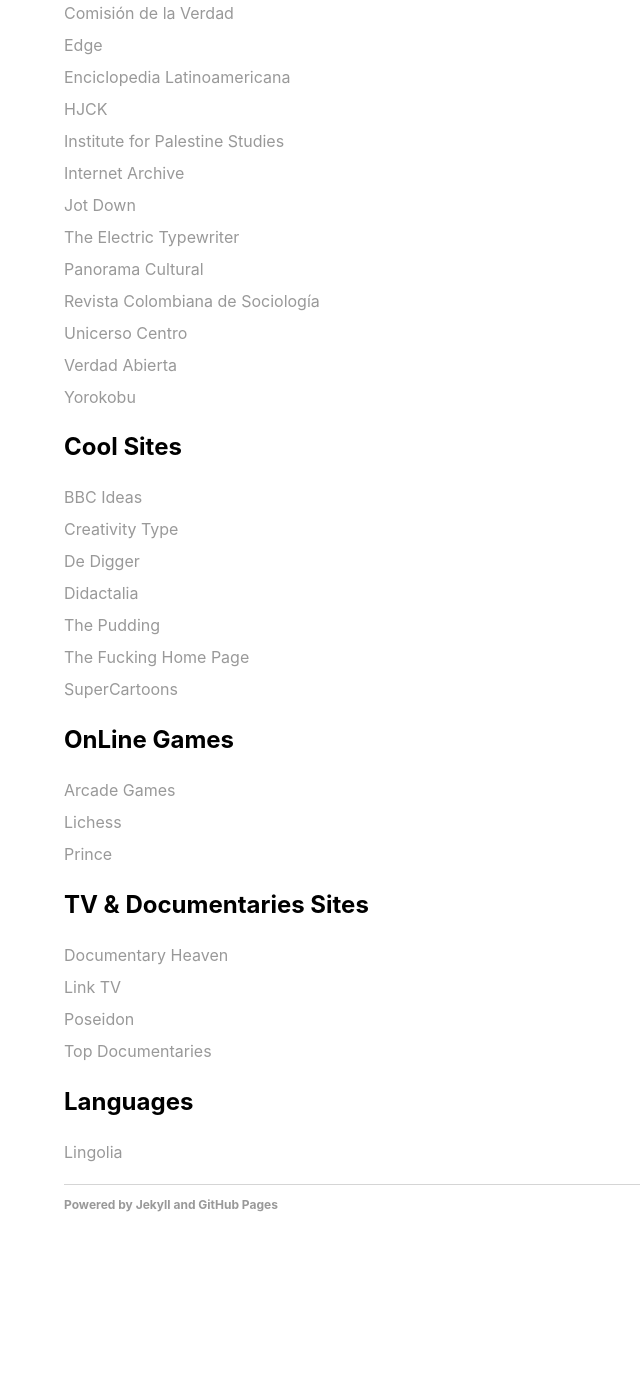
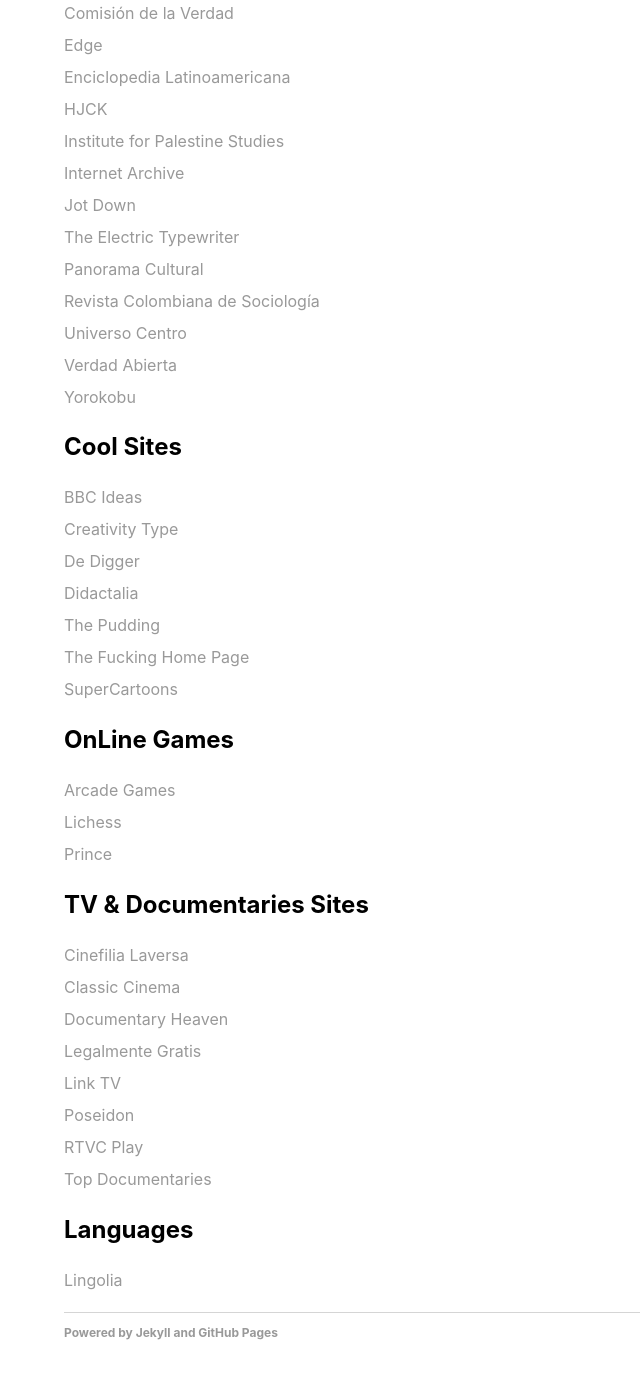
Before and after one commit to jumedata/jume-blog, a Jekyll site: the page built from _posts/2022-05-20-CulturaySociedad.md, in a window 1280 px wide and 1400 px high, scrolled down 295 px. Shown: the top 1379 px of the window, without its empty margins (0-640 px from the left). Built offline with Jekyll 4.4.1, drawn with Linux system fonts in a browser that asks for light colours; before the commit the page ends 1567 px from its top, so only the background shows below that.

Commit message:
New links added

```diff
--- a/_posts/2022-05-20-CulturaySociedad.md
+++ b/_posts/2022-05-20-CulturaySociedad.md
@@ -20,7 +20,7 @@
 [The Electric Typewriter](https://tetw.org/)
 [Panorama Cultural](https://panoramacultural.com.co)
 [Revista Colombiana de Sociología](https://revistas.unal.edu.co/index.php/recs)
-[Unicerso Centro](https://universocentro.com.co/)
+[Universo Centro](https://universocentro.com.co/)
 [Verdad Abierta](https://verdadabierta.com/)
 [Yorokobu](https://www.yorokobu.es/)
 
@@ -43,9 +43,13 @@
 
 ## TV & Documentaries Sites
 
+[Cinefilia Laversa](https://cinefiliamalversa.blogspot.com/)
+[Classic Cinema](https://www.classiccinemaonline.com/)
 [Documentary Heaven](https://documentaryheaven.com/)
+[Legalmente Gratis](http://legalmentegratis.com.ar/)
 [Link TV](https://www.linktv.org/)
 [Poseidon](https://www.poseidonhd.org/)
+[RTVC Play](https://www.rtvcplay.co/)
 [Top Documentaries](https://topdocumentaryfilms.com/)
 
 ## Languages
```
